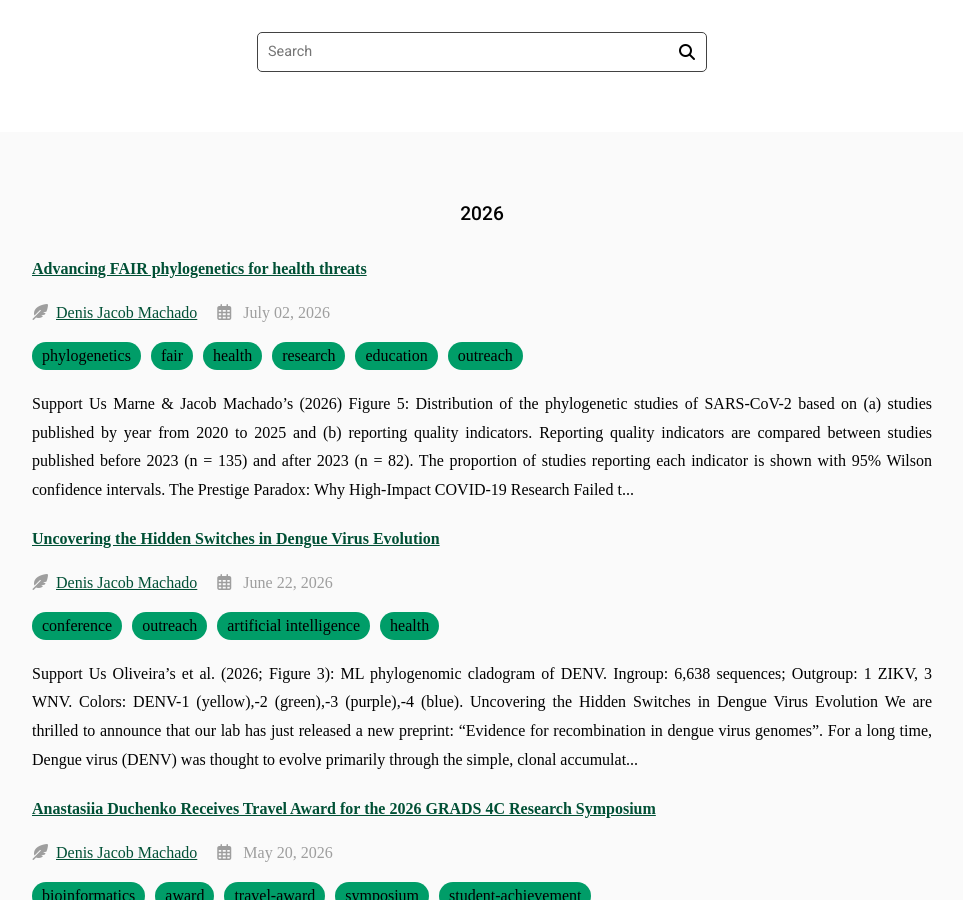
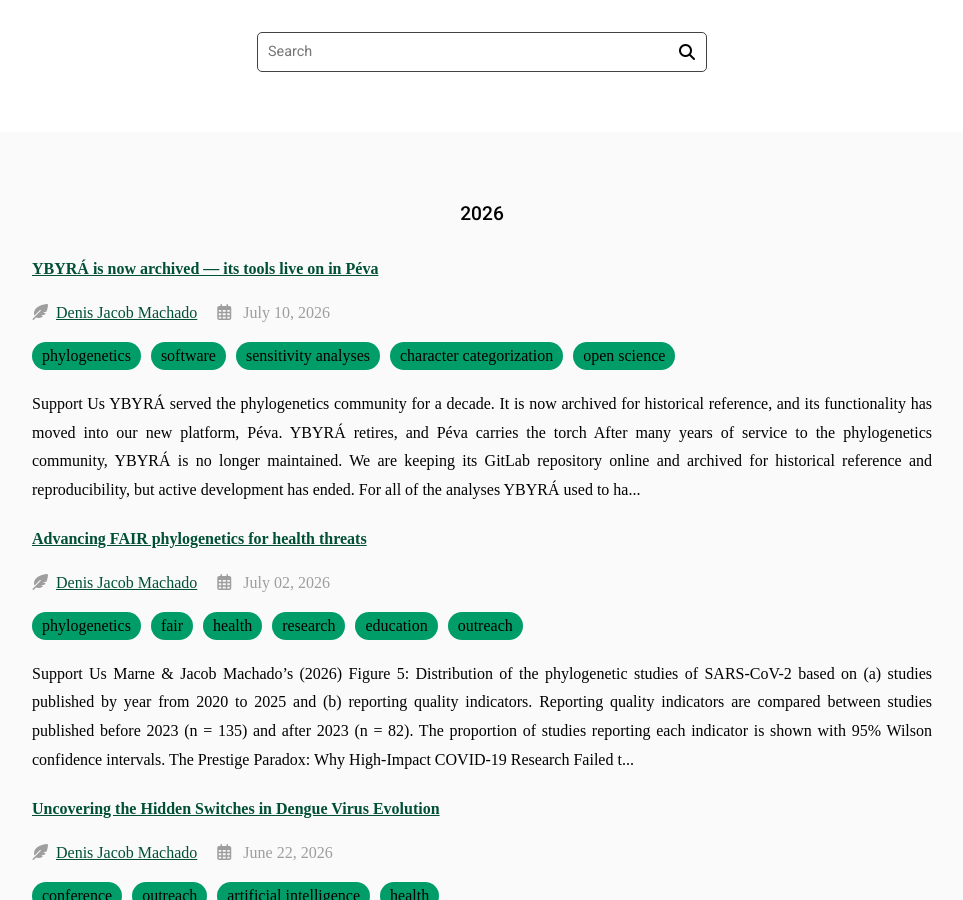
Before and after one commit to machadodj/machadodj.github.io, a Jekyll site: the page built from news/index.md, in a window 1280 px wide and 900 px high, scrolled down 305 px. Shown: the whole window, without its empty margins (158-1121 px from the left). Built offline with Jekyll 4.4.1, drawn with Linux system fonts in a browser that asks for light colours; nearby versions of some CDN libraries; some web fonts are replaced.

Commit message:
Peva news

```diff
--- a/_data/tools.yaml
+++ b/_data/tools.yaml
@@ -1,3 +1,17 @@
+- title: Péva
+  subtitle: Phylogenetics Result Analyses
+  group: featured
+  image: images/peva.png
+  link: https://gitlab.com/phyloinformatics/peva-public
+  description: Péva is our actively developed phylogenetics platform and the successor to YBYRÁ. It brings together character categorization, clade sensitivity analysis, topological (tree-to-tree) distances, and wildcard taxon detection in a single, modern, extensible framework. Note that Péva is not yet recommended for tree searches — for those we currently suggest Goloboff's TNT or Wheeler's PhyG — but exciting new functionality is on the way.
+  repo: https://gitlab.com/phyloinformatics/peva-public
+  tags:
+    - phylogenetics
+    - character categorization
+    - sensitivity analyses
+    - topological distances
+    - wildcard search
+
 - title: CladesRF
   subtitle: Measuring the association between terminal metadata and a cladogram
   group: featured
--- /dev/null
+++ b/_posts/2026-07-10-Ybyra-Archived.md
@@ -0,0 +1,53 @@
+---
+title: YBYRÁ is now archived — its tools live on in Péva
+tags:
+  - phylogenetics
+  - software
+  - sensitivity analyses
+  - character categorization
+  - open science
+author: Denis Jacob Machado
+member: Denis_Jacob_Machado
+---
+
+{% include link.html link="https://give.charlotte.edu/ascendportal/s/give" text="Support Us" icon="fas fa-heart" style="button" %}
+{:.center}
+
+{% include figure.html image="images/YBYRA.jpg" caption="YBYRÁ served the phylogenetics community for a decade. It is now archived for historical reference, and its functionality has moved into our new platform, Péva."%}
+{:.center}
+
+# YBYRÁ retires, and Péva carries the torch
+
+After many years of service to the phylogenetics community, **YBYRÁ is no longer maintained.** We are keeping its [GitLab repository](https://gitlab.com/MachadoDJ/ybyra) online and archived for historical reference and reproducibility, but active development has ended. For all of the analyses YBYRÁ used to handle, we now recommend our new platform, **[Péva](https://gitlab.com/phyloinformatics/peva-public).**
+
+## What YBYRÁ did
+
+YBYRÁ was a collection of tools for analyzing the results of phylogenetic analyses. Over the years it helped researchers:
+
+- **Categorize characters and synapomorphies** to understand which characters support which clades.
+- **Run clade sensitivity analyses** to see how robust groupings are to changes in data and parameters.
+- **Compute topological (tree-to-tree) distances** to quantify how different trees are from one another.
+- **Detect wildcard taxa** — the unstable, "rogue" terminals that jump around between trees and obscure otherwise well-supported relationships.
+
+## Why this is better inside Péva
+
+Rather than maintaining a set of separate scripts, we have rebuilt and modernized YBYRÁ's core capabilities inside **Péva**, our actively developed phylogenetics platform. Moving these tools into Péva means:
+
+- **One consistent home** for character categorization, sensitivity analysis, tree-distance calculation, and wildcard detection, instead of a loose collection of utilities.
+- **Actively maintained code** that continues to receive fixes, improvements, and new features.
+- **A unified workflow**, so results from one analysis flow naturally into the next within a single, coherent platform.
+
+If you were using YBYRÁ for any of the tasks above, Péva is the direct, better-supported replacement.
+
+## What else Péva does
+
+Péva is more than a port of YBYRÁ — it is a broader phylogenetics platform that we continue to expand. Alongside the character categorization, sensitivity analysis, tree distances, and wildcard detection inherited from YBYRÁ, Péva brings these tools together in a modern, extensible framework designed to grow with the needs of the community.
+
+## A note on tree searches
+
+To be clear: **Péva is not yet recommended for tree searches.** For heuristic tree searching we currently recommend Pablo Goloboff's **TNT** and Ward Wheeler's **PhyG**, both of which are excellent and well-established tools for that purpose.
+
+That said, this is only the beginning. We are actively working on Péva and have **exciting new functionality coming shortly.** Stay tuned.
+
+{% include link.html link="https://gitlab.com/phyloinformatics/peva-public" text="Explore Péva on GitLab" icon="fas fa-arrow-right" flip=true %}
+{:.center}
```
